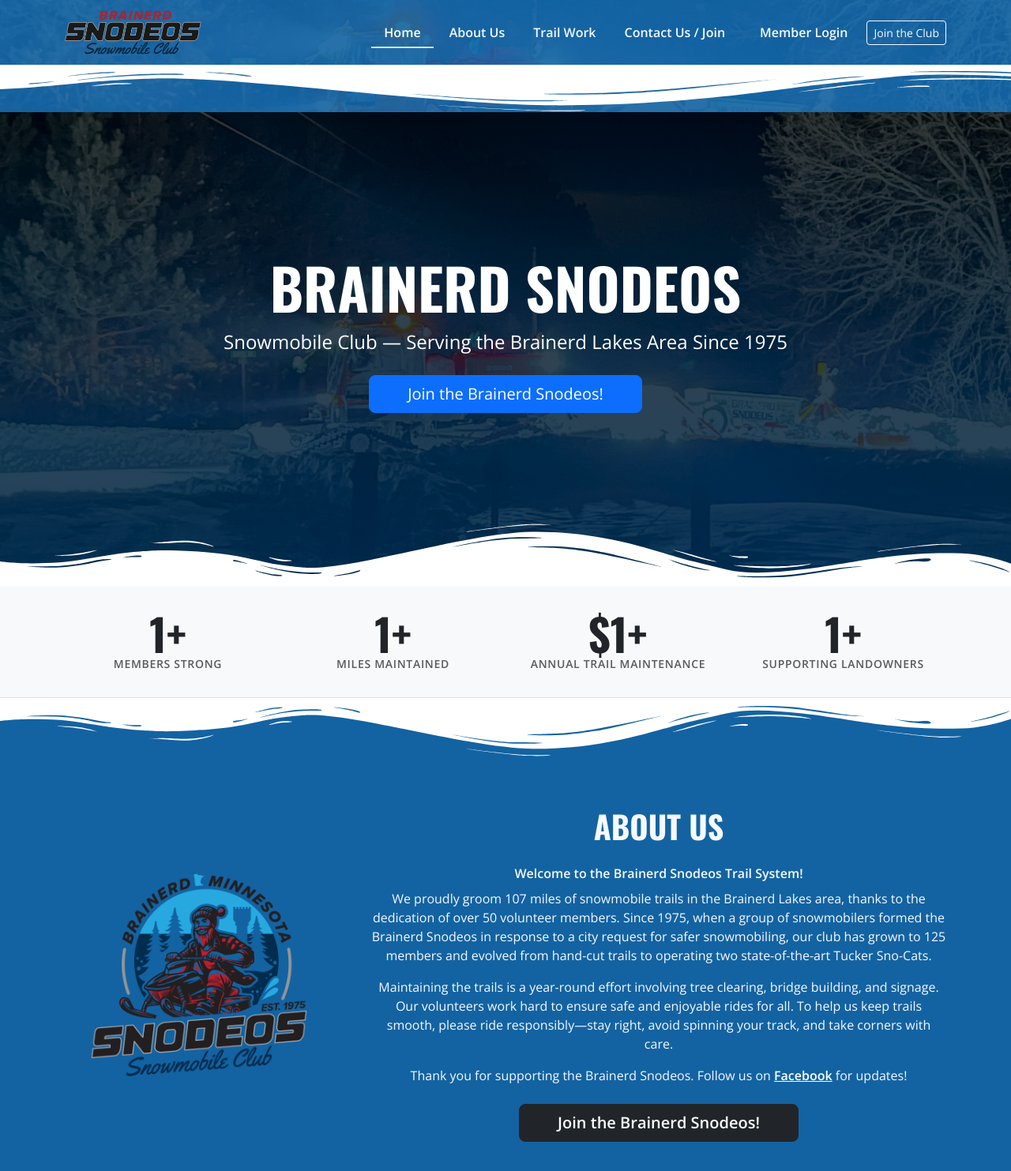
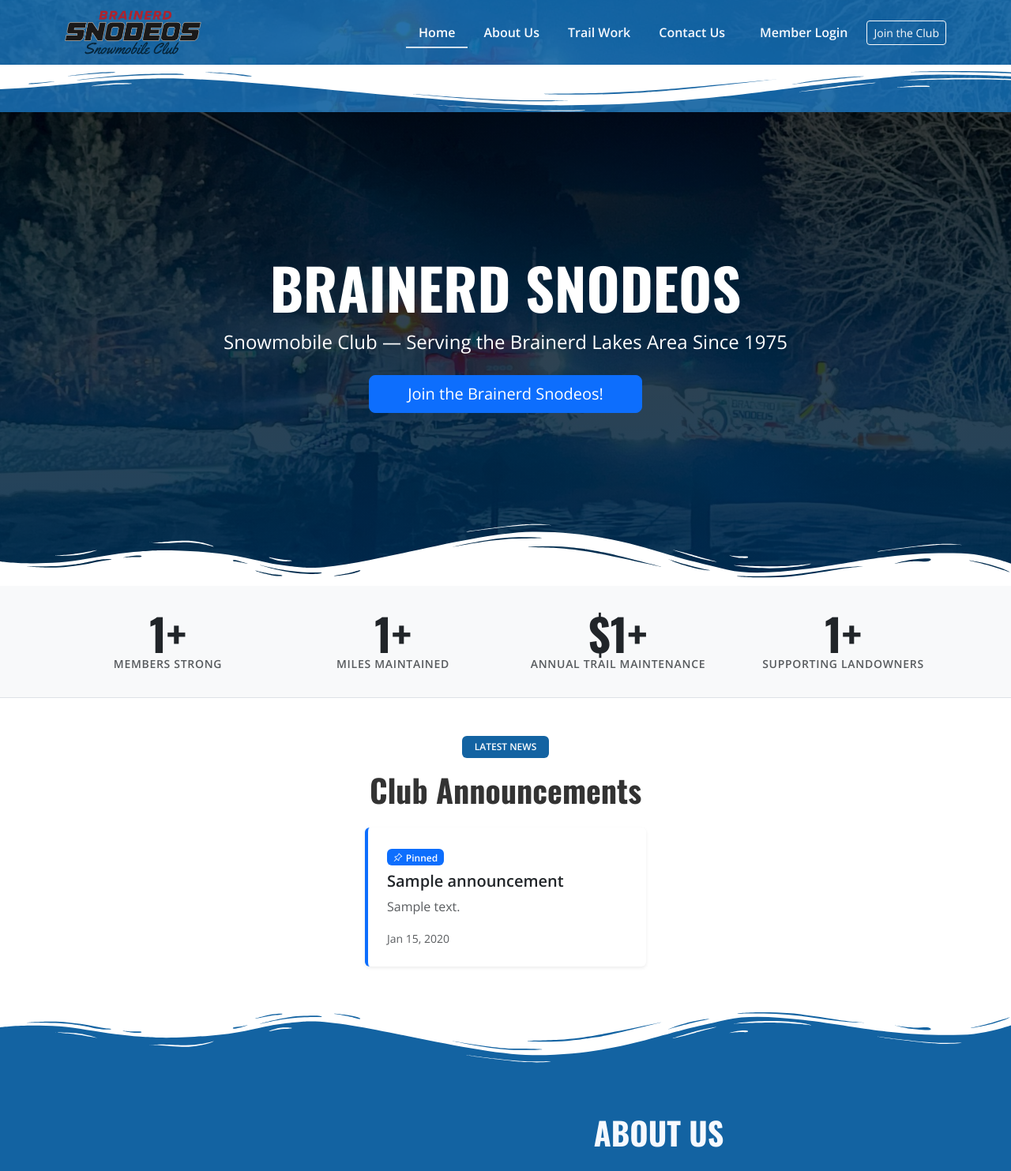
Before and after one commit to cloudflying87/snodeos, a Django app: page / in a window 1280 px wide. Shown: the top 1483 px of the page at 79% size. Run offline with Django 5.2, Linux system fonts and the light colour scheme; tables that the repository leaves empty hold one stand-in row (values such as "Sample post"); grey boxes marked "Sample" are stand-in pictures.

Commit message:
Show announcements on home page and member dashboard; fix nav label
- home.html: announcements section added between stats and about —
  public/both visibility; shows pinned badge and truncated body
- dashboard.html: announcements section at bottom for logged-in members
  sees visibility=members or both; members-only badge shown
- nav: 'Contact Us / Join' → 'Contact Us'

Co-Authored-By: Claude Sonnet 4.6 <noreply@anthropic.com>

```diff
--- a/templates/base.html
+++ b/templates/base.html
@@ -32,7 +32,7 @@
           <li class="nav-item"><a class="nav-link site-nav-link{% if vn == 'core:home' %} nav-active{% endif %}" href="{% url 'core:home' %}">Home</a></li>
           <li class="nav-item"><a class="nav-link site-nav-link{% if vn == 'core:about' %} nav-active{% endif %}" href="{% url 'core:about' %}">About Us</a></li>
           <li class="nav-item"><a class="nav-link site-nav-link{% if vn == 'core:trail_work' %} nav-active{% endif %}" href="{% url 'core:trail_work' %}">Trail Work</a></li>
-          <li class="nav-item"><a class="nav-link site-nav-link{% if vn == 'core:contact' or vn == 'accounts:register' %} nav-active{% endif %}" href="{% url 'core:contact' %}">Contact Us / Join</a></li>
+          <li class="nav-item"><a class="nav-link site-nav-link{% if vn == 'core:contact' or vn == 'accounts:register' %} nav-active{% endif %}" href="{% url 'core:contact' %}">Contact Us</a></li>
           {% endwith %}
           {% if user.is_authenticated %}
             <li class="nav-item ms-lg-2">
--- a/templates/core/home.html
+++ b/templates/core/home.html
@@ -48,6 +48,34 @@
     </div>
   </div>
 </section>
+
+<!-- Announcements — public or both -->
+{% if announcements %}
+<section class="py-5 bg-white">
+  <div class="container">
+    <div class="text-center mb-4">
+      <span class="badge text-uppercase mb-3 px-3 py-2" style="background:var(--sn-blue);">Latest News</span>
+      <h2 class="display-6 fw-bold font-oswald">Club Announcements</h2>
+    </div>
+    <div class="row g-4 justify-content-center">
+      {% for a in announcements %}
+      <div class="col-md-6 col-lg-4">
+        <div class="card border-0 shadow-sm h-100 {% if a.is_pinned %}border-start border-4 border-primary{% endif %}">
+          <div class="card-body p-4">
+            {% if a.is_pinned %}
+              <span class="badge bg-primary mb-2"><i class="bi bi-pin-angle me-1"></i>Pinned</span>
+            {% endif %}
+            <h5 class="fw-bold mb-2">{{ a.title }}</h5>
+            <p class="text-muted mb-3">{{ a.body|truncatewords:30 }}</p>
+            <small class="text-muted">{{ a.created_at|date:"M j, Y" }}</small>
+          </div>
+        </div>
+      </div>
+      {% endfor %}
+    </div>
+  </div>
+</section>
+{% endif %}
 
 <!-- About Section — blue with wave-brush top and bottom -->
 <section class="sn-blue-section">
```
Also changed, not shown: templates/members/dashboard.html (+23 -0 lines).
